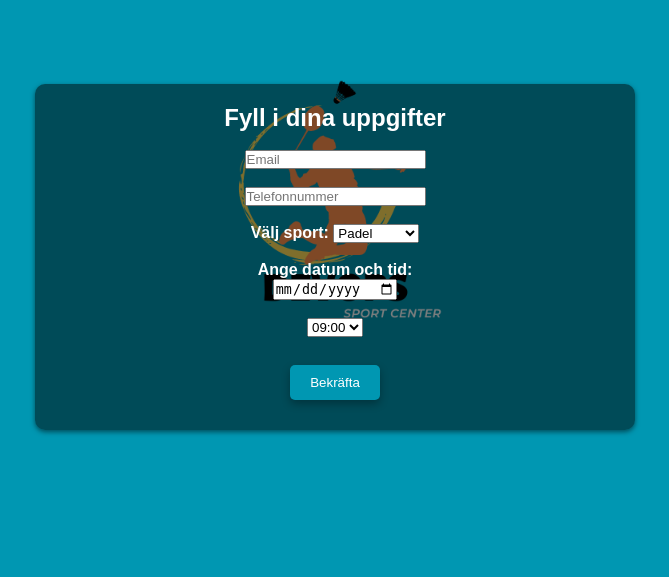
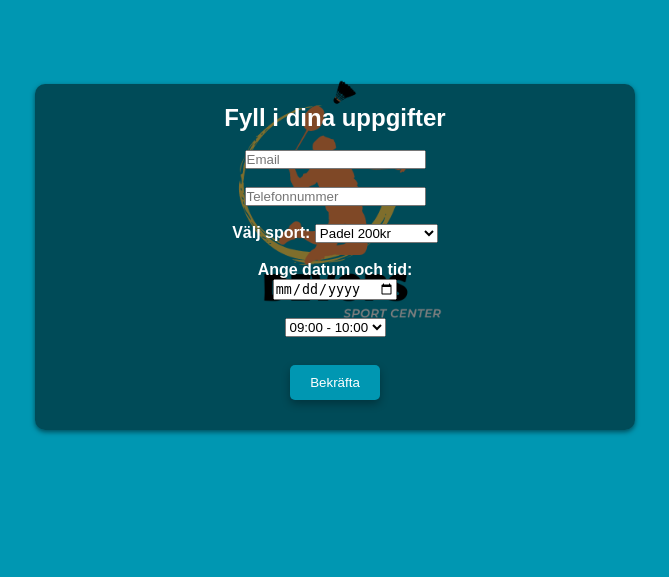
Before and after one commit to Mellblomman/Sportcenter, a Flask app: page /loginboka.html in a window 1280 px wide. Shown: the part 201-778 px from the top of the page, without its empty margins (305-974 px from the left). Run offline with Flask 3, Linux system fonts and the light colour scheme; some libraries are stand-ins or nearby versions.

Commit message:
added price in activities and in loginboka.html removed datetime when adding an activity as admin

```diff
--- a/app.py
+++ b/app.py
@@ -17,14 +17,13 @@ def render_index():
 def render_adminpage():
     activity = request.form.get("activity")
     price = request.form.get("price")
-    datetime = request.form.get("datetime")
 
-    if 'add_activity' in request.form:
-        if 'Lägg till en aktivitet' in request.form.values():
-            if admin_add_activity(activity, price, datetime):
-                return render_template("adminpage.html", message="Aktivitet tillagd")
-            else:
-                return render_template("adminpage.html", message="Något gick fel med att lägga till aktivitet")
+
+    if 'Lägg till en aktivitet' in request.form.values():
+        if admin_add_activity(activity, price):
+            return render_template("adminpage.html", message="Aktivitet tillagd")
+        else:
+            return render_template("adminpage.html", message="Något gick fel med att lägga till aktivitet")
 
     elif 'Ta bort aktivitet' in request.form.values():
         if admin_delete_activity(activity):
@@ -39,12 +38,12 @@ def render_adminpage():
 
     return render_template("adminpage.html", message="Välkommen Admin")
 
-def admin_add_activity(activity, price, datetime):
+def admin_add_activity(activity, price):
     try:
         conn = psycopg2.connect(**conn_details)
         cur = conn.cursor()
-        cur.execute("INSERT INTO court (activity, price, datetime) VALUES (%s, %s, %s)",
-                    (activity, price, datetime,))
+        cur.execute("INSERT INTO court (activity, price) VALUES (%s, %s)",
+                    (activity, price,))
         conn.commit()
         cur.close()
         conn.close()
@@ -204,7 +203,7 @@ conn_details = {
     "host": "localhost",
     "database": "postgres",
     "user": "postgres",
-    "password": "Mydatabase1391",
+    "password": "megaine11",
     "port": '5432'
 }
 
--- a/templates/activities.html
+++ b/templates/activities.html
@@ -42,7 +42,7 @@
             <h2 style="color: white;">Aktiviteter</h2>
             <select name="activities" id="activities">
                 {% for activity in activities %}
-                <option value="{{ activity }}">{{ activity }}</option>
+                <option value="{{ activity }}">{{ activity }} 200kr</option>
                 {% endfor %}
             </select>
         </div>
--- a/templates/adminpage.html
+++ b/templates/adminpage.html
@@ -83,7 +83,6 @@
     <form action="/adminpage.html" method="post">
         <input type="text" name="activity" class="text-input" placeholder="Aktivitet" required><br><br>
         <input type="text" name="price" class="text-input" placeholder="Pris" required><br><br>
-        <input type="text" name="datetime" class="text-input" placeholder="'YYYY-MM-DD HH:MM'" required><br><br>
         <button type="submit" class="custom-button2" name="add_activity" value="Lägg till en aktivitet">Lägg till aktivitet</button>
     </form>
     <br>
--- a/templates/loginboka.html
+++ b/templates/loginboka.html
@@ -132,11 +132,11 @@
             <br>
             <label for="activity" style="font-weight: bold; color: white;">Välj sport:</label>
             <select name="activity" class="text-input">
-                <option value="Padel">Padel</option>
-                <option value="Tennis">Tennis</option>
-                <option value="Handboll">Handboll</option>
-                <option value="Fotboll">Fotboll</option>
-                <option value="Badminton">Badminton</option>
+                <option value="Padel">Padel 200kr</option>
+                <option value="Tennis">Tennis 200kr</option>
+                <option value="Handboll">Handboll 200kr</option>
+                <option value="Fotboll">Fotboll 200kr</option>
+                <option value="Badminton">Badminton 200kr</option>
             </select>
             <br> <!-- Newline -->
             <br>
@@ -153,15 +153,15 @@
             </div>
             <br>
             <select name="time" class="text-input" id="time">
-                <option value="09:00">09:00</option>
-                <option value="10:00">10:00</option>
-                <option value="11:00">11:00</option>
-                <option value="12:00">12:00</option>
-                <option value="13:00">13:00</option>
-                <option value="14:00">14:00</option>
-                <option value="15:00">15:00</option>
-                <option value="16:00">16:00</option>
-                <option value="17:00">17:00</option>
+                <option value="09:00">09:00 - 10:00</option>
+                <option value="10:00">10:00 - 11:00</option>
+                <option value="11:00">11:00 - 12:00</option>
+                <option value="12:00">12:00 - 13:00</option>
+                <option value="13:00">13:00 - 14:00</option>
+                <option value="14:00">14:00 - 15:00</option>
+                <option value="15:00">15:00 - 16:00</option>
+                <option value="16:00">16:00 - 17:00</option>
+                <option value="17:00">17:00 - 18:00</option>
             </select>
             <br> <!-- Newline -->
             <br>
@@ -169,24 +169,6 @@
         </form>
 
     </div>
-
-        <script>
-            document.getElementById('submitBtn').addEventListener('click', function() {
-              // Hämta det valda datumet och tiden
-              var selectedDate = document.getElementById('date').value;
-              var selectedTime = document.getElementById('time').value;
-
-              // Lägg till en standardtid ("00:00:00") eftersom vi inte har minuter och sekunder
-              var selectedDateTime = new Date(selectedDate + 'T' + selectedTime + ':00:00');
-
-              // Visa det valda datumet och tiden
-              alert('Selected Date and Time: ' + selectedDateTime);
-
-              // Omdirigera användaren till den bekräftelsesidan
-              window.location.href = "loginbookingconfirmed.html";
-            });
-          </script>
-
 <footer>
     <p>&copy; 2024 Devops Sportcenter. Alla rättigheter förbehållna.</p>
 </footer>
```
